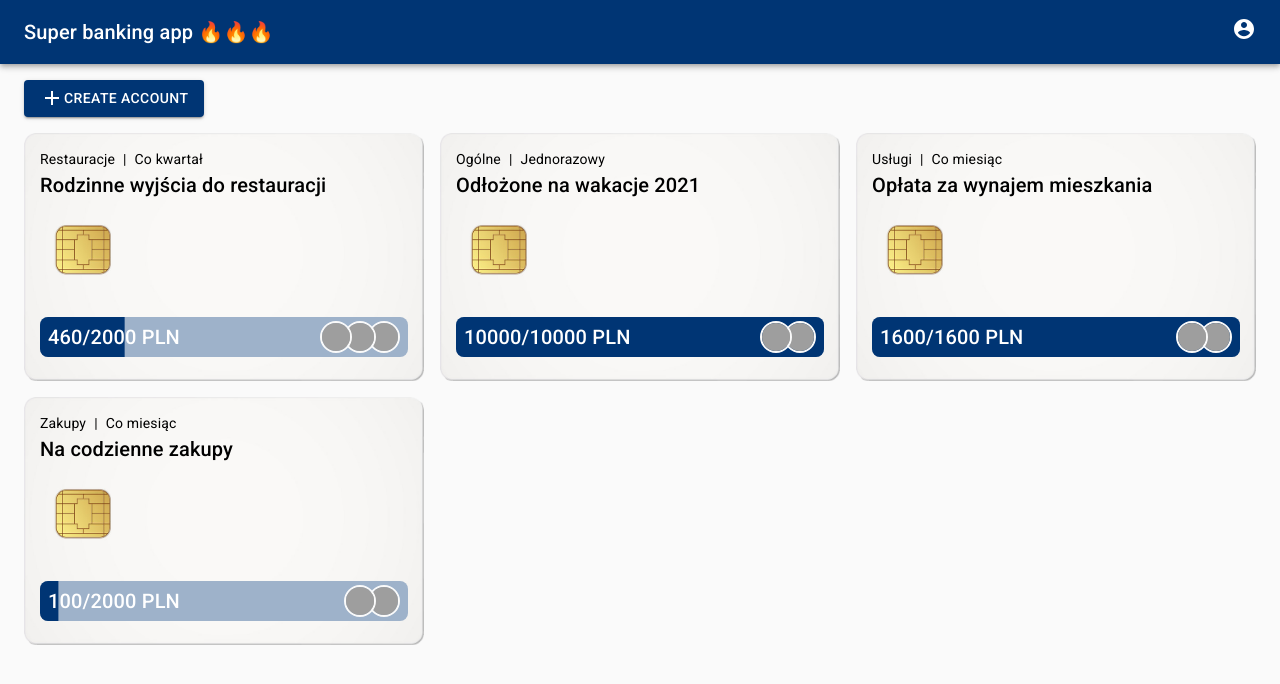
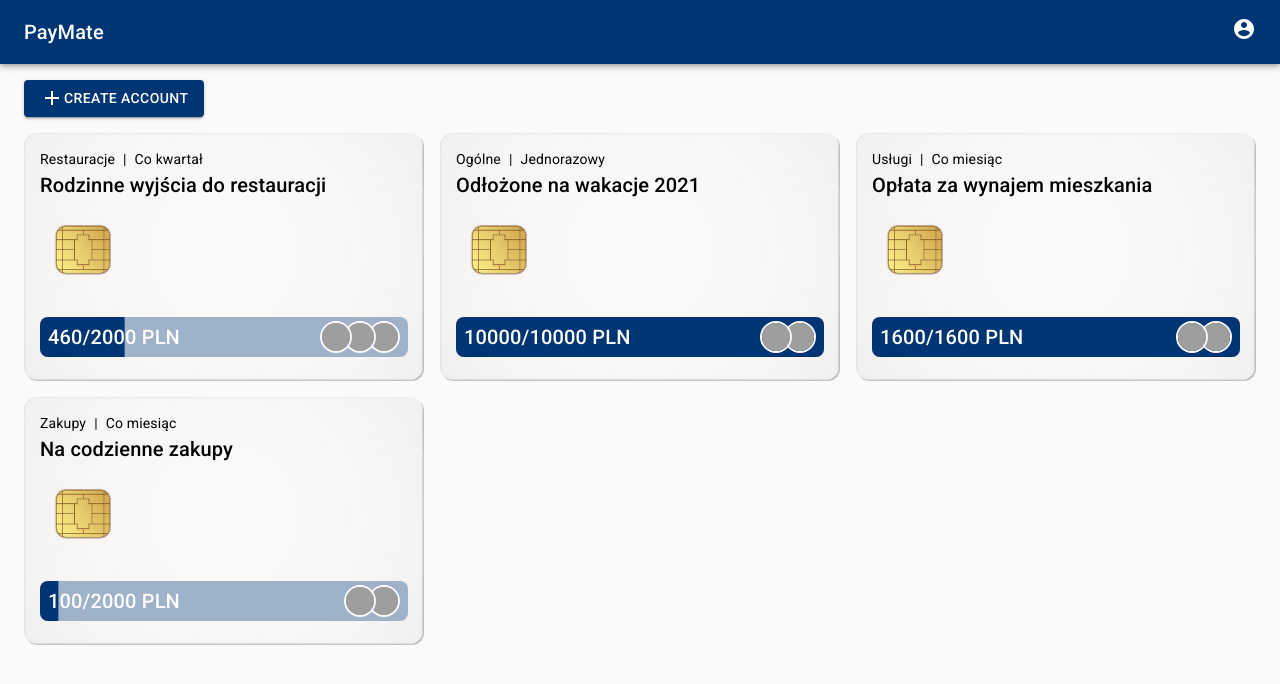
Before and after one commit to fringers/hack4lem_2021, a React (Create React App) app in the folder webapp/: page / in a window 1280 px wide. Shown: the top 684 px of the page. Built offline with nearby package versions, Linux system fonts and the light colour scheme; grey boxes are pictures that could not be loaded.

Commit message:
app name update

```diff
--- a/webapp/public/index.html
+++ b/webapp/public/index.html
@@ -38,7 +38,7 @@
 
     <script src="https://www.gstatic.com/assistant/interactivecanvas/api/interactive_canvas.min.js"></script>
 
-    <title>React App</title>
+    <title>PayMate</title>
   </head>
   <body>
     <noscript>You need to enable JavaScript to run this app.</noscript>
--- a/webapp/src/components/header/Header.js
+++ b/webapp/src/components/header/Header.js
@@ -28,7 +28,7 @@ export const Header = () => {
             component={Link}
             to="/"
           >
-            Super banking app 🔥🔥🔥
+            PayMate
           </Typography>
         </div>
 
```
